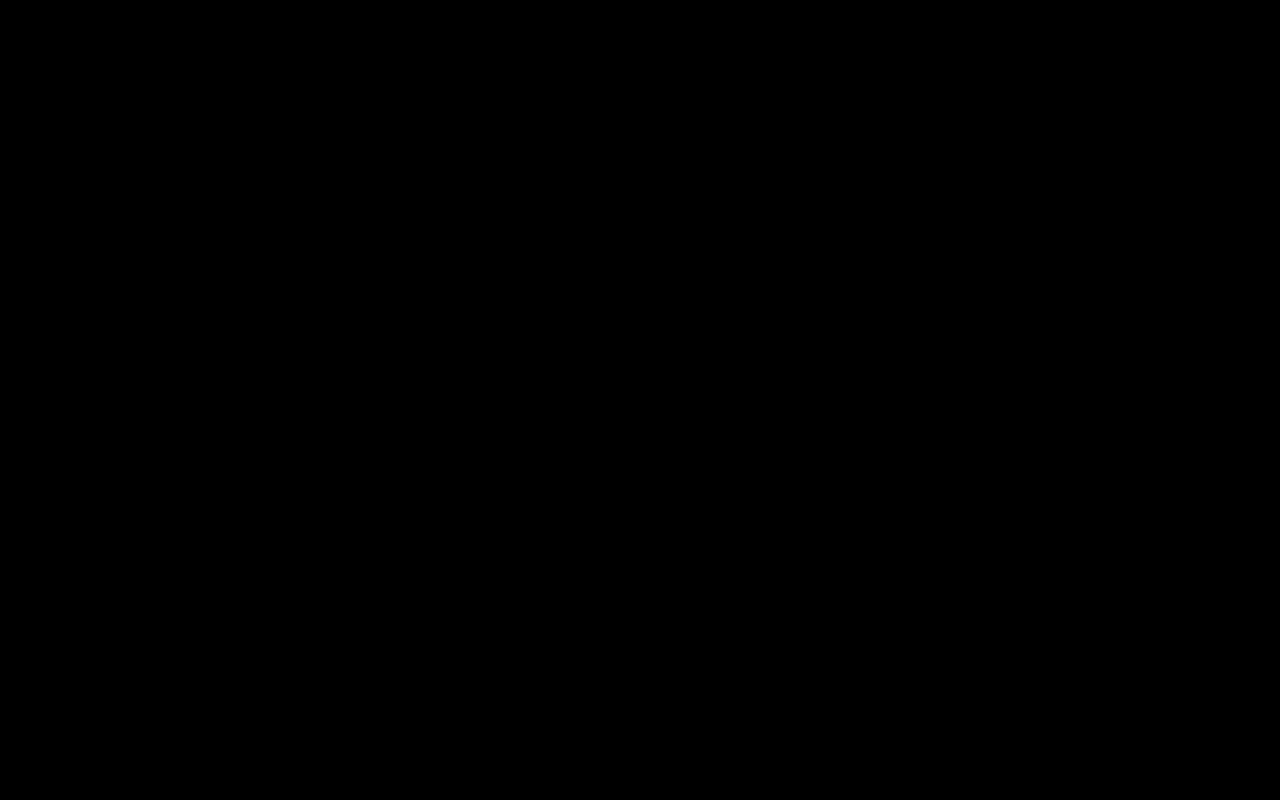
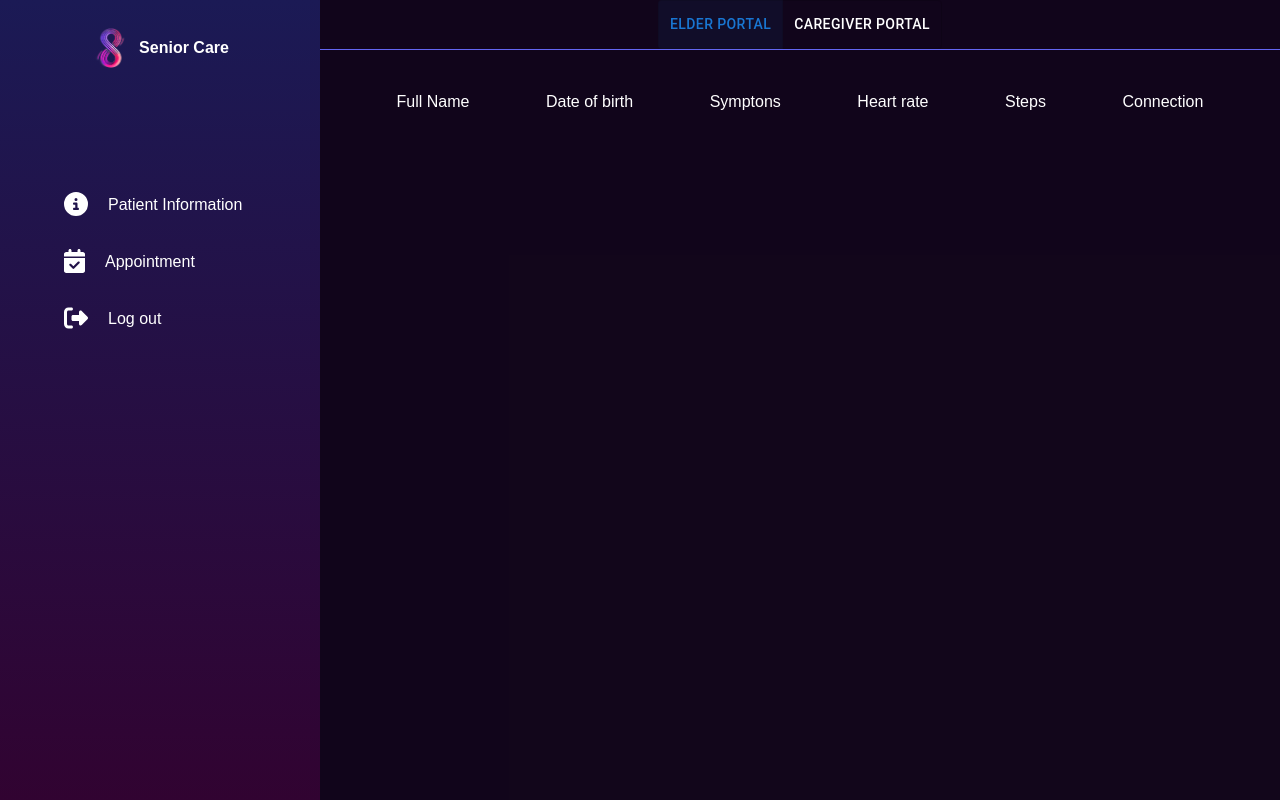
Before and after one commit to Senior-well/senior-care, a React app: page /patient-infor in a window 1280 px wide. Before the commit this address had no page. Built offline with nearby package versions, Linux system fonts and the light colour scheme.

Commit message:
Dashboard and Routes updated
Co-authored-by: Peter Cloud <yenhh0212@gmail.com>

```diff
--- a/src/App.jsx
+++ b/src/App.jsx
@@ -5,6 +5,8 @@ import Nav from './frontend/Nav/Nav';
 import HomePage from './frontend/HomePage/HomePage';
 import Footer from './frontend/Footer/Footer';
 import { UserProvider } from './frontend/Components/Context/UserContent';
+import Dashboard from './frontend/Dashboard/Dashboard';
+import Request from './frontend/pages/Request';
 
 export default function App() {
   return (
@@ -13,7 +15,6 @@ export default function App() {
         <div className='App'>
           {/* Routes for main content */}
           <Routes>
-
             <Route
               path='/'
               element={
@@ -26,6 +27,8 @@ export default function App() {
                 </>
               }
             />
+            <Route path='/request' element={<Request />} />
+            <Route path='/patient-infor' element={<Dashboard />} />
           </Routes>
         </div>
       </Router>
--- /dev/null
+++ b/src/backend/DashboardData/dashboardData.jsx
@@ -0,0 +1,49 @@
+import { faBarsProgress, faCircleInfo, faSquarePollVertical, faSliders, faCalendarCheck, faRightFromBracket } from "@fortawesome/free-solid-svg-icons"
+
+const ElderPortal = [
+    {
+        icon: faCircleInfo,
+        title: 'Patient Information',
+        url: '/patient-infor'
+    },
+    {
+        icon: faCalendarCheck,
+        title: 'Appointment',
+        url: '/appointment'
+    },
+    {
+        icon: faRightFromBracket,
+        title: 'Log out',
+        url: '/'
+    }
+]
+
+const CaregiverPortal = [
+    {
+        icon: faBarsProgress,
+        title: 'Dashboard',
+        url: '/dashboard'
+    },
+    {
+        icon: faCircleInfo,
+        title: 'Patient Information',
+        url: '/patient-infor'
+    },
+    {
+        icon: faSquarePollVertical,
+        title: 'Statistics',
+        url: '/statistics'
+    },
+    {
+        icon: faCalendarCheck,
+        title: 'Appointment',
+        url: '/appointment'
+    },
+    {
+        icon: faSliders,
+        title: 'Settings',
+        url: '/settings'
+    }
+]
+
+export {ElderPortal, CaregiverPortal};
--- /dev/null
+++ b/src/backend/DashboardData/patientInfor.jsx
@@ -0,0 +1,27 @@
+export const PatientInfor = [
+    {
+        name: 'Full Name',
+        id: 'name'
+    },
+    {
+        name: 'Date of birth',
+        id: 'birthDate'
+    },
+    {
+        name: 'Symptons',
+        id: 'symp'
+    },
+    {
+        name: 'Heart rate',
+        id: 'heartRate'
+    },
+    {
+        name: 'Steps',
+        id: 'steps'
+    },
+    {
+        name: 'Connection',
+        id: ''
+    }
+
+];
--- /dev/null
+++ b/src/frontend/Dashboard/Dashboard.jsx
@@ -0,0 +1,96 @@
+import { useEffect, useState } from "react";
+import { ElderPortal, CaregiverPortal } from "../../backend/DashboardData/dashboardData";
+import { PatientInfor } from "../../backend/DashboardData/patientInfor";
+import { logoTrans } from "../../images/Images";
+import { FontAwesomeIcon } from "@fortawesome/react-fontawesome";
+import { ToggleButton, ToggleButtonGroup } from "@mui/material";
+import { fetchFitbitData } from "../api/API";
+
+export default function Dashboard() {
+    const [alignment, setAlignment] = useState('elder');
+    const status = alignment == 'elder' ? ElderPortal : CaregiverPortal;
+    const [steps, setSteps] = useState("Loading...");
+    const [heartRate, setHeartRate] = useState("Loading...");
+    const [name, setName] = useState("Loading...");
+    const [birthDate, setBirthDate] = useState("Loading...");
+
+    useEffect(() => {
+        async function loadingData() {
+            const { steps, heartRate, name, birthDate } = await fetchFitbitData();
+            setSteps(steps);
+            setHeartRate(heartRate);
+            setName(name);
+            setBirthDate(birthDate);
+        }
+        loadingData();
+
+        // Refresh heart rate every 60 seconds
+        const interval = setInterval(loadingData, 60000);
+        return () => clearInterval(interval);
+    }, []);
+
+    const handleChange = (event, newAlignment) => {
+        if (newAlignment != null) {
+            setAlignment(newAlignment);
+        }
+    };
+
+    return (
+        <div className="flex items-center w-screen h-screen">
+            {/* Left side */}
+            <div className="bg-gradient-to-b from-[#1B1A55] to-[#310331] w-80 h-screen">
+                <ul className="flex flex-col justify-center">
+                    <li className="h-24 flex items-center justify-center mb-20">
+                        <img src={logoTrans} className="h-10 rotate-90"></img>
+                        <span className="ml-2 font-bold">Senior Care</span>
+                    </li>
+                    {status.map((data, index) => (
+                        <a key={index} href={data.url}>
+                            <li className="px-16 py-4 rounded-sm hover:bg-purple-700 transition">
+                                <FontAwesomeIcon icon={data.icon} size="xl" />
+                                <span className="ml-5">{data.title}</span>
+                            </li>
+                        </a>
+                    ))}
+                </ul>
+            </div>
+
+            {/* Right side */}
+            <div className="flex-1 bg-purple-900 bg-opacity-20 h-screen">
+                <div className="flex justify-center border-b border-indigo-500 mb-10">
+                    <ToggleButtonGroup
+                        color="primary"
+                        value={alignment}
+                        onChange={handleChange}
+                        exclusive
+                        aria-label="Platform"
+                    >
+                        <ToggleButton value="elder" sx={{ color: 'white' }}>Elder Portal</ToggleButton>
+                        <ToggleButton value="caregiver" sx={{ color: 'white' }}>Caregiver Portal</ToggleButton>
+                    </ToggleButtonGroup>
+
+                </div>
+                <div>
+                    <ul className="flex justify-evenly">
+                        {alignment == 'elder' ?
+                            (
+                                PatientInfor.map((data, index) => (
+                                    <li className="flex flex-col items-center" key={index}>
+                                        {data.name}
+                                        <span id={data.id}>
+                                            {data.id === "steps" ? steps : data.id === "heartRate" ? heartRate : data.id === "name" ? name : data.id === "birthDate" ? birthDate : ""}
+                                        </span>
+                                    </li>
+                                ))
+                            )
+                            :
+                            (
+                                <></>
+                            )
+                        }
+                    </ul>
+                </div>
+            </div>
+        </div>
+    );
+}
```
